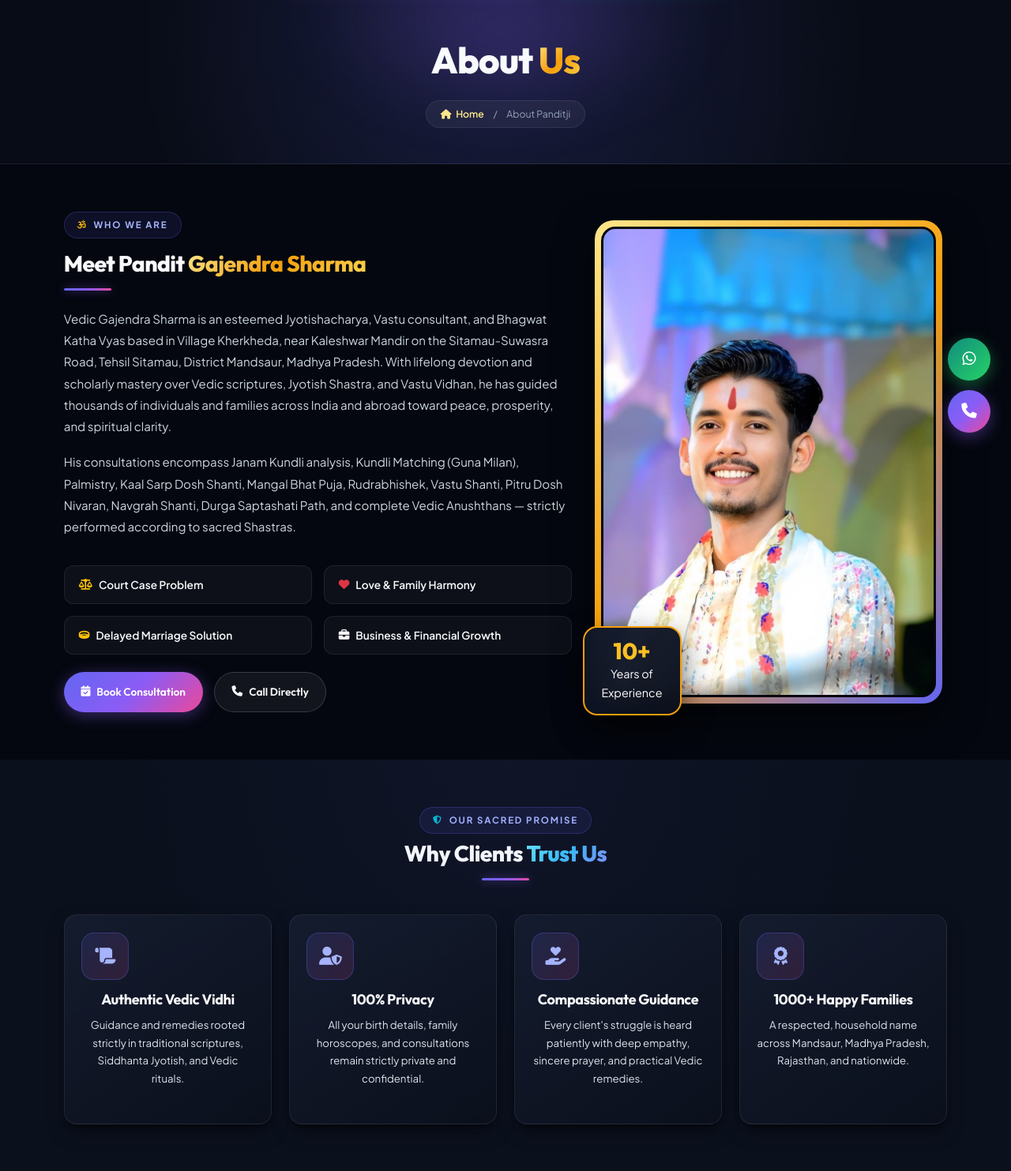
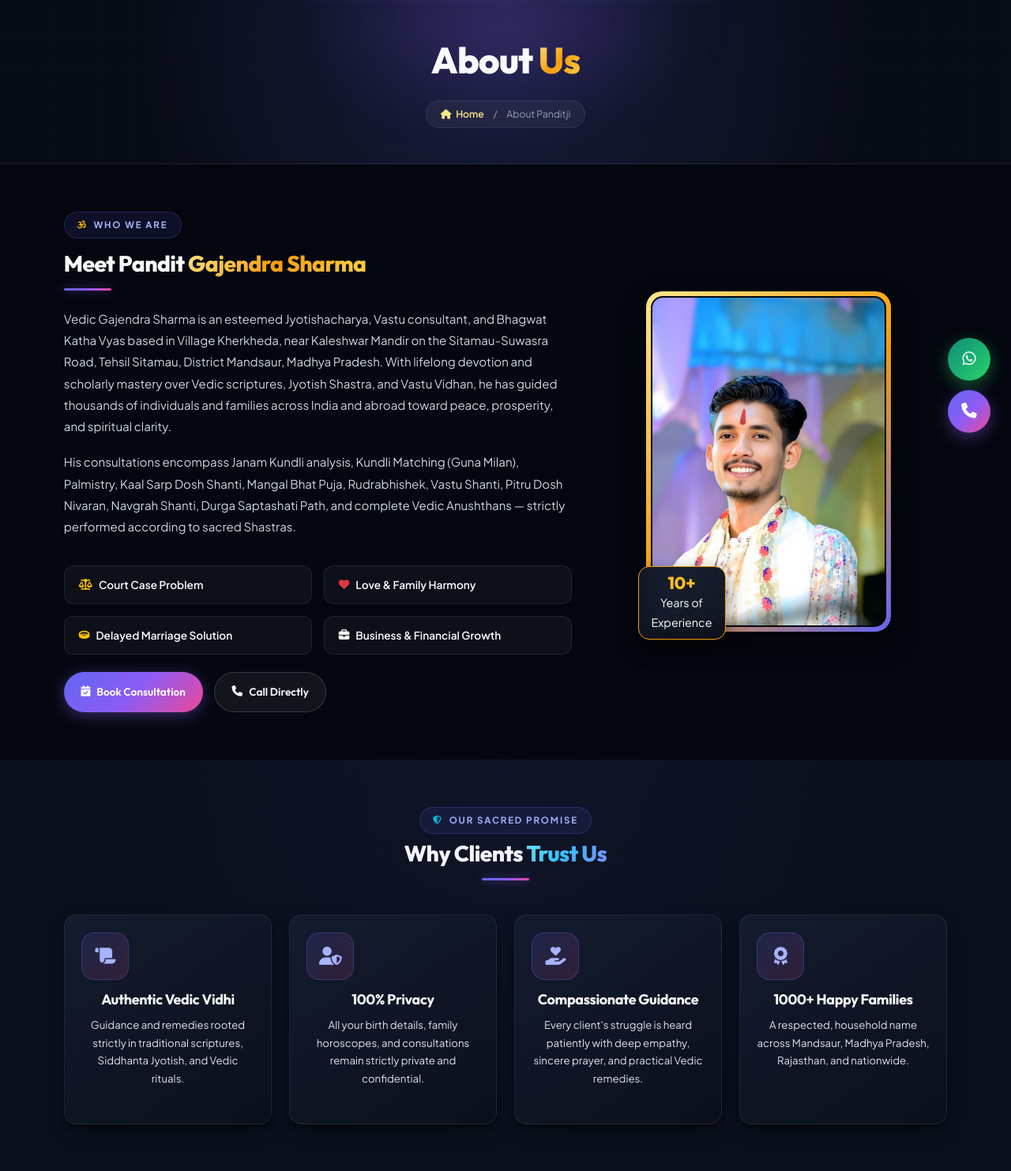
Before and after one commit to krishnapatidar2805/vedic_astro, a Django app: page /about/ in a window 1280 px wide. Shown: the part 156-1639 px from the top of the page at 79% size. Run offline with Django 5.2, Linux system fonts and the light colour scheme.

Commit message:
Reduce about astrologer portrait photo size to compact 310px

```diff
--- a/static/css/style.css
+++ b/static/css/style.css
@@ -3002,17 +3002,17 @@ h1, h2, h3, h4, h5, h6 {
   position: relative;
   display: inline-block;
   width: 100%;
-  max-width: 440px;
-  padding: 8px;
+  max-width: 310px;
+  padding: 6px;
   background: linear-gradient(135deg, #FDE68A 0%, #F59E0B 50%, #6366F1 100%);
-  border-radius: 24px;
-  box-shadow: 0 20px 50px rgba(0, 0, 0, 0.5);
+  border-radius: 20px;
+  box-shadow: 0 15px 35px rgba(0, 0, 0, 0.4);
 }
 .about-img-box {
   position: relative;
   overflow: hidden;
-  border-radius: 18px;
-  border: 3px solid var(--bg-dark);
+  border-radius: 15px;
+  border: 2.5px solid var(--bg-dark);
   background: var(--bg-dark);
 }
 .about-img-box img {
@@ -3027,20 +3027,20 @@ h1, h2, h3, h4, h5, h6 {
 }
 .about-exp-badge {
   position: absolute;
-  bottom: -15px;
-  left: -15px;
+  bottom: -10px;
+  left: -10px;
   background: linear-gradient(135deg, rgba(15, 23, 42, 0.95), rgba(11, 16, 28, 0.98));
-  border: 2px solid #F59E0B;
+  border: 1.5px solid #F59E0B;
   color: #FFFFFF;
-  padding: 14px 22px;
-  border-radius: 18px;
-  box-shadow: 0 15px 35px rgba(0, 0, 0, 0.6);
+  padding: 9px 16px;
+  border-radius: 14px;
+  box-shadow: 0 10px 25px rgba(0, 0, 0, 0.5);
   text-align: center;
   z-index: 3;
   backdrop-filter: blur(8px);
 }
 .about-exp-badge .num {
-  font-size: 2rem;
+  font-size: 1.5rem;
   font-weight: 800;
   color: #FBBF24;
   font-family: var(--ff-display);
--- a/templates/base.html
+++ b/templates/base.html
@@ -16,7 +16,7 @@
 <link rel="preconnect" href="https://fonts.gstatic.com" crossorigin>
 <link href="https://fonts.googleapis.com/css2?family=Outfit:wght@300;400;500;600;700;800;900&family=Plus+Jakarta+Sans:wght@300;400;500;600;700;800&display=swap" rel="stylesheet">
 <!-- Custom CSS -->
-<link rel="stylesheet" href="{% static 'css/style.css' %}?v=46.0">
+<link rel="stylesheet" href="{% static 'css/style.css' %}?v=47.0">
 <script>
   (function() {
     var savedTheme = localStorage.getItem('site-theme') || 'dark';
```
